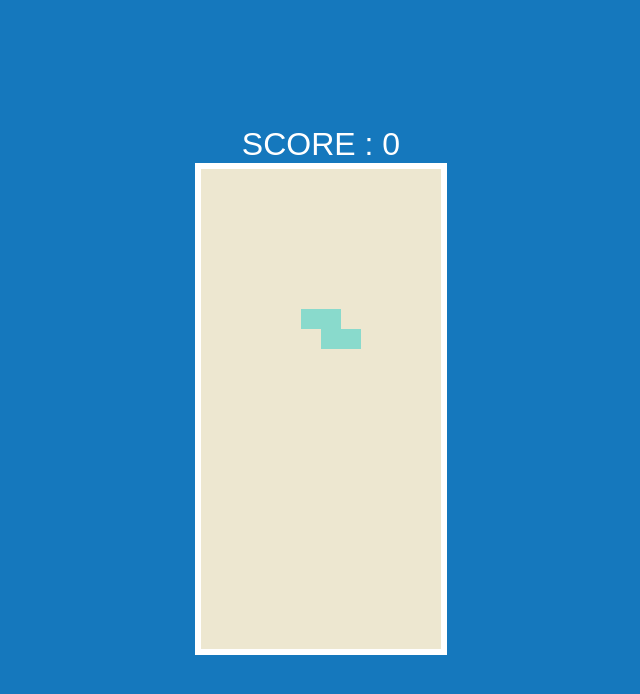
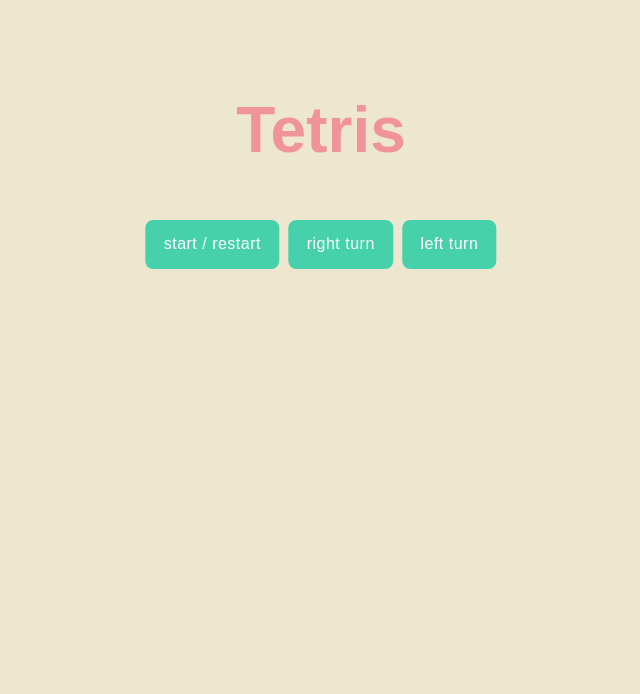
Before and after one commit to sirudduk/TIL, a plain HTML site: page day/08 : 170112/index.html in a window 1280 px wide. Shown: the whole page, without its empty margins (319-959 px from the left). Drawn offline with Linux system fonts and the light colour scheme.

Commit message:
tetris ver 1,0

```diff
--- /dev/null
+++ b/day/08 : 170112/css/style.css
@@ -0,0 +1,41 @@
+body {
+    background: #EDE7D0;
+    color: #F0949A;
+    font-family: sans-serif;
+    font-size: 2rem;
+    margin: 0;
+    padding: 0;
+}
+
+h1 {
+    color: #F0949A;
+}
+
+button {
+    color: white !important;
+    letter-spacing: 0.5px;
+    outline: none;
+    margin-top: 10px;
+    border-radius: 8px;
+}
+
+.container {
+    margin-left: 50%;
+    transform: translateX(-50%);
+    display: inline-block;
+    margin-top: 50px;
+    text-align: center;
+
+}
+
+#wrap {
+    text-align: center;
+    margin-top: 10%;
+    display: none;
+}
+
+#tetris {
+    border: solid .2em #82A3D8;
+    background-image: url(../images/background.jpg);
+    background-size: 240px 480px;
+}
--- a/day/08 : 170112/index.html
+++ b/day/08 : 170112/index.html
@@ -3,35 +3,27 @@
 <head>
     <meta charset="UTF-8">
     <title>Tetris</title>
-    <style>
-        body {
-            background: #1578BD;
-            color: #fff;
-            font-family: sans-serif;
-            font-size: 2rem;
-        }
-
-        .wrap {
-            text-align: center;
-            margin-top: 10%;
-        }
-
-        #tetris {
-            border: solid .2em white;
-            /*background-size: 1px;*/
-        }
-
-
-    </style>
+    <link rel="stylesheet" href="css/style.css">
+    <link rel="stylesheet" href="../../Resources/common.css">
+    <link rel="stylesheet" href="../../Resources/effects/button-effects.css">
 </head>
 <body>
-    <div class="wrap">
-        <div class="score_wrap">
-            <span id="score_text">SCORE &#58;</span>
-            <span id="score"></span>
+
+    <div class="container clearfix">
+        <h1>Tetris</h1>
+        <div class="menu">
+            <button class="shadow grow-skew button" id="start_btn">start / restart</button>
+            <button class="shadow button grow-spin" id="right_btn">right turn</button>
+            <button class="shadow button grow-spin-ccw" id="left_btn">left turn</button>
         </div>
-        <canvas id="tetris" width="240" height="480" style="background: url(images/background.jpg)"></canvas>
-        <script src="js/script.js"></script>
+        <div id="wrap">
+            <div class="score_wrap">
+                <span id="score_text"></span>
+                <span id="score"></span>
+            </div>
+            <canvas id="tetris" width="240" height="480"></canvas>
+        </div>
     </div>
+            <script src="js/script.js"></script>
 </body>
 </html>
--- a/day/08 : 170112/js/script.js
+++ b/day/08 : 170112/js/script.js
@@ -1,16 +1,31 @@
 const doc = document;
 const canvas = doc.getElementById('tetris');
 const context = canvas.getContext('2d');
-
+let handler = true;
+const leftBtn = doc.getElementById('left_btn');
+const rightBtn = doc.getElementById('right_btn');
+const startBtn = doc.getElementById('start_btn');
+const score = doc.getElementById('score_text');
+const wrap = doc.getElementById('wrap');
+leftBtn.addEventListener('click',()=> {
+    handler = false;
+})
+rightBtn.addEventListener('click', ()=> {
+    handler = true;
+})
 context.scale(20,20);
 
-// const matrix = [
-//     [0, 0, 0],
-//     [1, 1, 1],
-//     [0, 1, 0]
-// ];
+startBtn.addEventListener('click', ()=> {
+    wrap.style.display = 'block';
+    score.innerText = "SCORE :";
+    playerReset();
+    updateScore();
+    update();
 
-    // 쌓였을때 없애기
+})
+
+
+// 쌓였을때 없애기
 function arenaSweep() {
     let rowCount = 1;
     outer: for (let y = arena.length -1; y > 0; --y) {
@@ -261,12 +276,10 @@
         playerDrop();
     // 돌리기
     } else if (event.keyCode == 38) {
-        playerRotate(-1);
-    } else if (event.keyCode == 32) {
-
+        if ( handler == true) {
+            playerRotate(+1);
+        } else {
+            playerRotate(0);
+        }
     }
 })
-
-playerReset();
-updateScore();
-update();
```
Also changed, not shown: day/08 : 170112/images/background.jpg (deleted).
